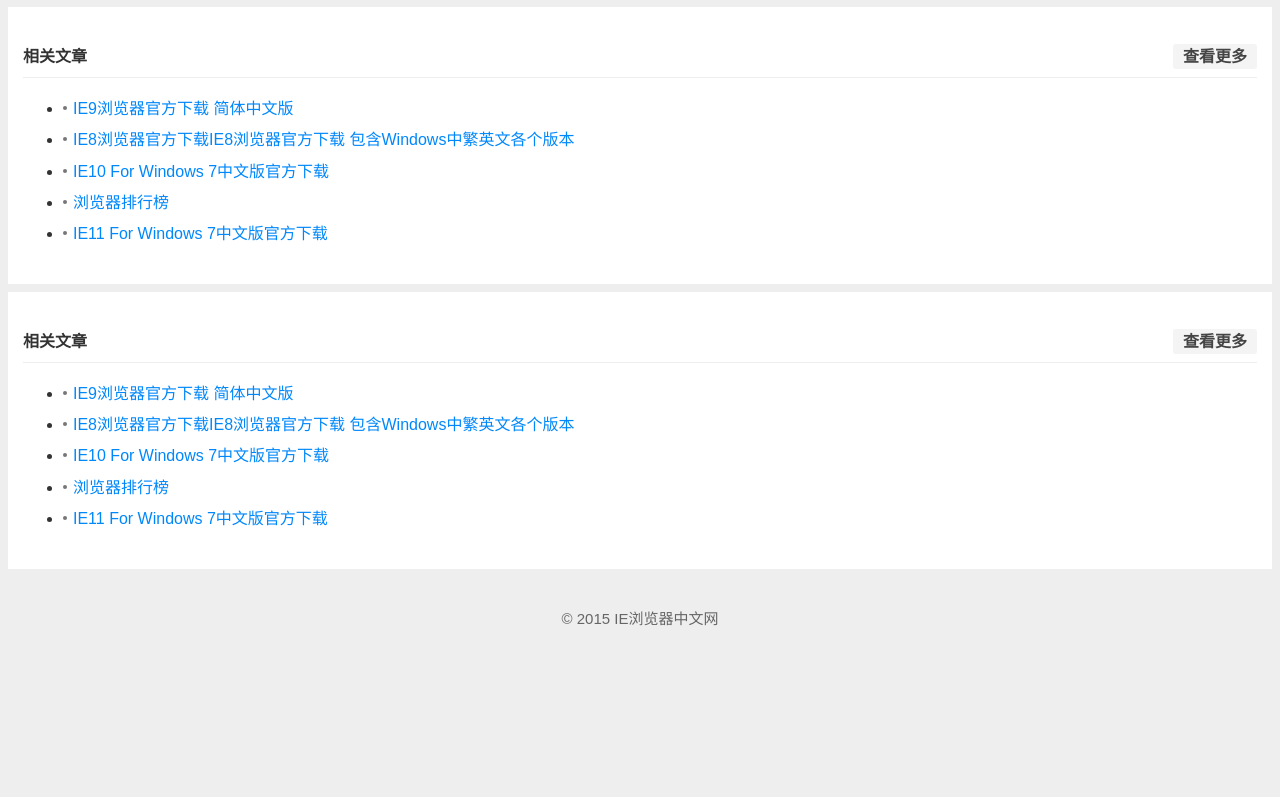
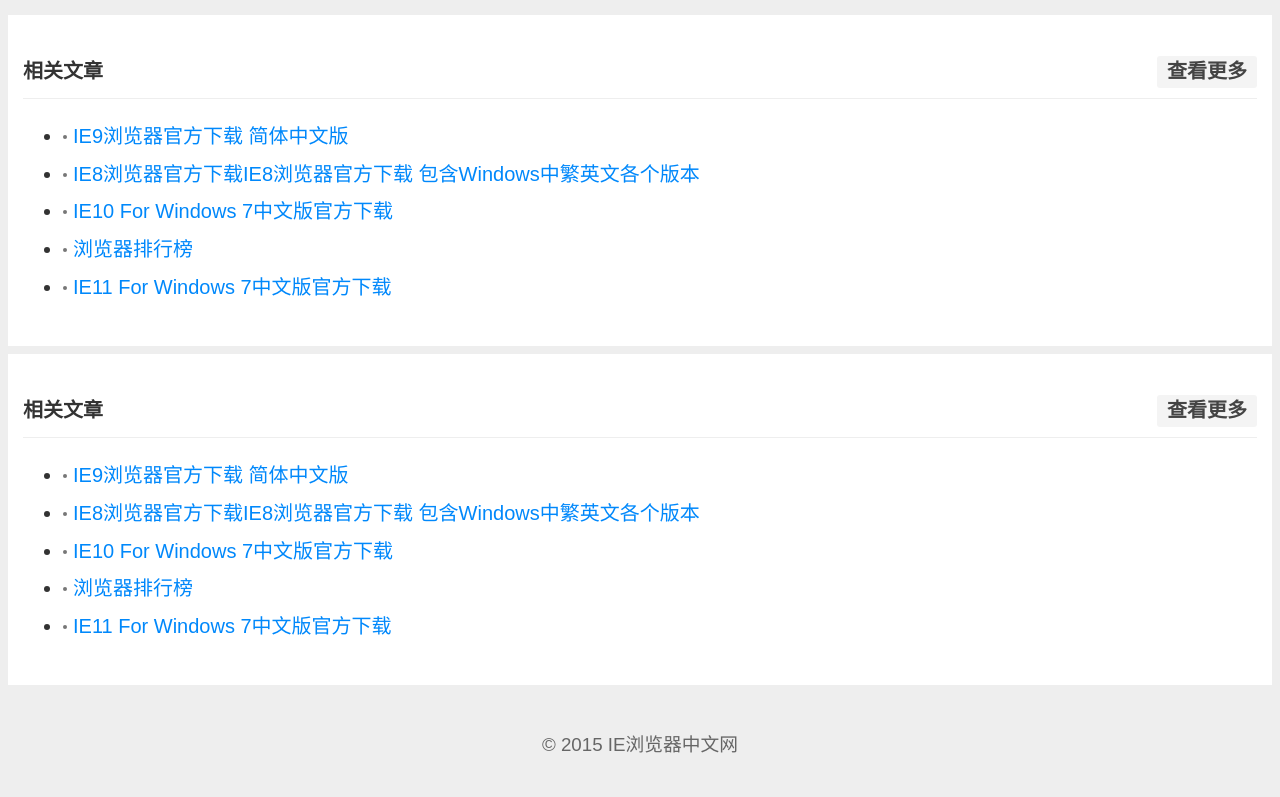
Before and after one commit to note4/ui7, a plain HTML site: page themes/bphone/index.html in a window 1280 px wide. Shown: the part 69-866 px from the top of the page. Before the commit the page ends 800 px from the top, so only its background shows below. Drawn offline with nearby package versions, Linux system fonts and the light colour scheme.

Commit message:
base.css 使用rem做尺度单位，增加小屏自适配

```diff
--- a/static/css/base.css
+++ b/static/css/base.css
@@ -33,9 +33,6 @@
 /*多行溢出 支持android+ios 及chrome和safari*/
  .oh2{overflow : hidden; text-overflow: ellipsis; display: -webkit-box; -webkit-box-orient: vertical; -webkit-line-clamp: 2;}
 
-/* ui7 css sprite*/
- .ico{display: inline-block; font-style: normal; background-image: url(../images/ico.png); background-size:640px auto; }
-
 /* ui7 */
 .fa{margin: 0 auto;} .fl{float: left;} .fr{float: right;} .fno{zoom: 1; } .fno:after{content: "\20"; display: block; height: 0; clear: both; visibility: hidden; }
 .pf{position: fixed;} .pr{position: relative;} .pa{position: absolute;}
@@ -62,11 +59,28 @@
 .fs13{font-size: 1.3rem;}
 .fs14{font-size: 1.4rem;}
 .fs15{font-size: 1.5rem;}
+
+html{font-size: 20px;}
+@media only screen and (min-width: 414px){
+    body.m-view{margin: 0 auto; max-width: 414px;}
+    /* 手机专用页面，电脑端优化 */
+}
+@media only screen and (max-width: 375px){
+    html{font-size: 18px;}
+    /* iphone 6/7/8 适配优化 375 宽 */
+}
+@media only screen and (max-width: 320px){
+    html{font-size: 16px;}
+    /* iPhone 5 适配优化 320 宽 */
+}
+
 /* ui7 扩展处理 */
+/* ui7 css sprite*/
+.ico{display: inline-block; font-style: normal; background-image: url(../images/ico.png); background-size:640px auto; }
+/* ui7 属性过滤效果*/
+.tsl04 { -webkit-transition: linear .4s; -ms-transition: linear .4s; -moz-transition: linear .4s; transition: linear .4s; }
+
 /*隐藏百度统计*/
 a[href^="http://tongji.baidu.com"]{display: none;}
 /*隐藏站长统计(包含全景统计)*/
 span[id^="cnzz_stat"],a[href^="http://www.cnzz.com/stat"],a[href^="http://quanjing.cnzz.com"]{display: none;}
-
-/* ui7 属性过滤效果*/
-.tsl04 { -webkit-transition: linear .4s; -ms-transition: linear .4s; -moz-transition: linear .4s; transition: linear .4s; }
```
